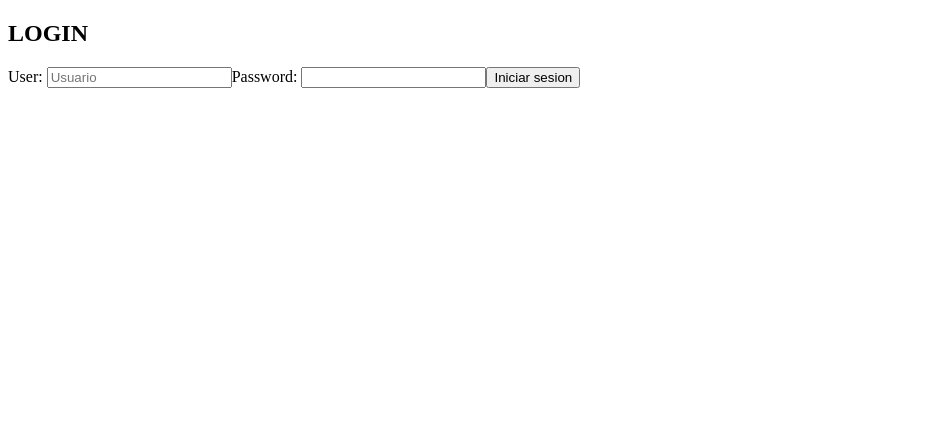
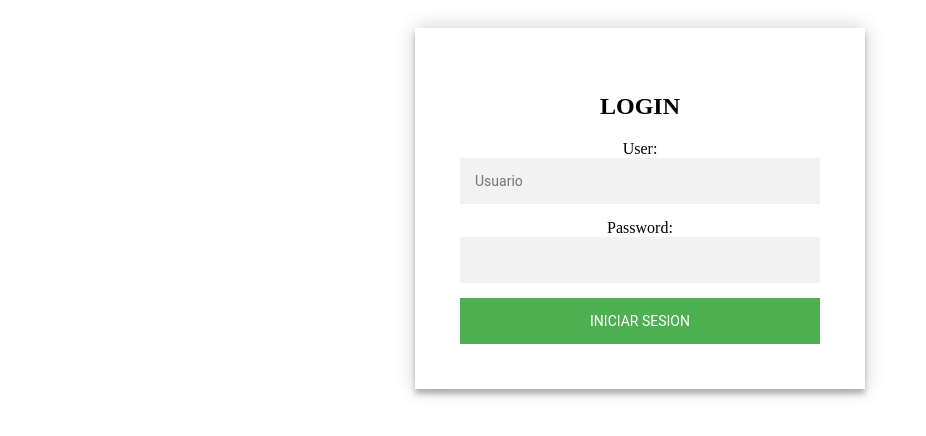
Before and after one commit to betaproyect/projectoAngularV2, an Angular app: page / in a window 1280 px wide. Shown: the top 436 px of the page, without its empty margins (0-926 px from the left). Built offline with nearby package versions, Linux system fonts and the light colour scheme.

Commit message:
20220307 V3

```diff
--- a/src/app/app.component.css
+++ b/src/app/app.component.css
@@ -0,0 +1,39 @@
+.form {
+  position: relative;
+  top: 20px;
+  z-index: 1;
+  background: #FFFFFF;
+  max-width: 360px;
+  margin: 0 auto 100px;
+  padding: 45px;
+  text-align: center;
+  box-shadow: 0 0 20px 0 rgba(0, 0, 0, 0.2), 0 5px 5px 0 rgba(0, 0, 0, 0.24);
+}
+.form input {
+  font-family: "Roboto", sans-serif;
+  outline: 0;
+  background: #f2f2f2;
+  width: 100%;
+  border: 0;
+  margin: 0 0 15px;
+  padding: 15px;
+  box-sizing: border-box;
+  font-size: 14px;
+}
+.form button {
+  font-family: "Roboto", sans-serif;
+  text-transform: uppercase;
+  outline: 0;
+  background: #4CAF50;
+  width: 100%;
+  border: 0;
+  padding: 15px;
+  color: #FFFFFF;
+  font-size: 14px;
+  -webkit-transition: all 0.3 ease;
+  transition: all 0.3 ease;
+  cursor: pointer;
+}
+.form button:hover,.form button:active,.form button:focus {
+  background: #43A047;
+}
--- a/src/app/app.component.html
+++ b/src/app/app.component.html
@@ -1,7 +1,6 @@
-<div id="formularios">
-  <div id="login" *ngIf="!us">
+<div class="form" *ngIf="!us">
   <h2>LOGIN</h2>
-    <form #f="ngForm" (ngSubmit)="submit(f)">
+  <form class="login-form" #f="ngForm" (ngSubmit)="submit(f)">
     <label>User: </label>
     <input type="text" name="usuario" ngModel required #first="ngModel" placeholder="Usuario">
 
@@ -14,5 +13,5 @@
 <app-alta-libro *ngIf="admin"></app-alta-libro><!-- ngIf == admin -->
 <app-baja-libro *ngIf="admin"></app-baja-libro><!-- ngIf == admin -->
 <app-modificar-libro *ngIf="admin"></app-modificar-libro><!-- ngIf == admin -->
-</div>
-<app-listado-libros *ngIf="us || admin"></app-listado-libros><!-- ngIf == true -->
+
+<app-listado-libros *ngIf="us || admin"></app-listado-libros><!-- ngIf == us -->
--- a/src/app/libreria/alta-libro/alta-libro.component.css
+++ b/src/app/libreria/alta-libro/alta-libro.component.css
@@ -0,0 +1,39 @@
+.form {
+  position: absolute;
+  top: 20px;
+  left: 100px;
+  z-index: 1;
+  background: #FFFFFF;
+  margin: 50px;
+  padding: 45px;
+  text-align: center;
+  box-shadow: 0 0 20px 0 rgba(0, 0, 0, 0.2), 0 5px 5px 0 rgba(0, 0, 0, 0.24);
+}
+.form input {
+  font-family: "Roboto", sans-serif;
+  outline: 0;
+  background: #f2f2f2;
+  width: 100%;
+  border: 0;
+  margin: 0 0 15px;
+  padding: 15px;
+  box-sizing: border-box;
+  font-size: 14px;
+}
+.form button {
+  font-family: "Roboto", sans-serif;
+  text-transform: uppercase;
+  outline: 0;
+  background: #4CAF50;
+  width: 100%;
+  border: 0;
+  padding: 15px;
+  color: #FFFFFF;
+  font-size: 14px;
+  -webkit-transition: all 0.3 ease;
+  transition: all 0.3 ease;
+  cursor: pointer;
+}
+.form button:hover,.form button:active,.form button:focus {
+  background: #43A047;
+}
--- a/src/app/libreria/alta-libro/alta-libro.component.html
+++ b/src/app/libreria/alta-libro/alta-libro.component.html
@@ -1,4 +1,5 @@
-<div id="insert">
+<div class="form">
+  <div class="login-form">
     <h2>Alta Libro</h2>
     <p>
       <span>ID: </span>
@@ -22,3 +23,4 @@
       <button (click)="this.nuevoLibro()">Guardar</button>
     </p>
   </div>
+</div>
--- a/src/app/libreria/baja-libro/baja-libro.component.css
+++ b/src/app/libreria/baja-libro/baja-libro.component.css
@@ -0,0 +1,39 @@
+.form {
+  position: absolute;
+  top: 20px;
+  left: 900px;
+  z-index: 2;
+  background: #FFFFFF;
+  margin: 50px;
+  padding: 45px;
+  text-align: center;
+  box-shadow: 0 0 20px 0 rgba(0, 0, 0, 0.2), 0 5px 5px 0 rgba(0, 0, 0, 0.24);
+}
+.form input {
+  font-family: "Roboto", sans-serif;
+  outline: 0;
+  background: #f2f2f2;
+  width: 100%;
+  border: 0;
+  margin: 0 0 15px;
+  padding: 15px;
+  box-sizing: border-box;
+  font-size: 14px;
+}
+.form button {
+  font-family: "Roboto", sans-serif;
+  text-transform: uppercase;
+  outline: 0;
+  background: #4CAF50;
+  width: 100%;
+  border: 0;
+  padding: 15px;
+  color: #FFFFFF;
+  font-size: 14px;
+  -webkit-transition: all 0.3 ease;
+  transition: all 0.3 ease;
+  cursor: pointer;
+}
+.form button:hover,.form button:active,.form button:focus {
+  background: #43A047;
+}
--- a/src/app/libreria/baja-libro/baja-libro.component.html
+++ b/src/app/libreria/baja-libro/baja-libro.component.html
@@ -1,4 +1,5 @@
-<div id="delete">
+<div class="form">
+  <div class="login-form">
     <h2>Eliminar Libro</h2>
     <p>
       <span>ID:</span>
@@ -10,3 +11,4 @@
       <button (click)="this.eliminarLibro()">Eliminar</button>
     </p>
   </div>
+</div>
--- a/src/app/libreria/listado-libros/listado-libros.component.css
+++ b/src/app/libreria/listado-libros/listado-libros.component.css
@@ -1,5 +1,9 @@
 article {
+  position: absolute;
   background-color: azure;
+  top: 600px;
+  width: 90%;
+  margin: 0 90px;
 }
 
 section {
--- a/src/app/libreria/listado-libros/listado-libros.component.html
+++ b/src/app/libreria/listado-libros/listado-libros.component.html
@@ -1,4 +1,3 @@
-<h3>Listado de Libros</h3>
 <div *ngIf="! libros.length">
   NO hay Libros en la Libreria
 </div>
--- a/src/app/libreria/modificar-libro/modificar-libro.component.css
+++ b/src/app/libreria/modificar-libro/modificar-libro.component.css
@@ -0,0 +1,39 @@
+.form {
+  position: absolute;
+  top: 20px;
+  left: 500px;
+  z-index: 2;
+  background: #FFFFFF;
+  margin: 50px;
+  padding: 45px;
+  text-align: center;
+  box-shadow: 0 0 20px 0 rgba(0, 0, 0, 0.2), 0 5px 5px 0 rgba(0, 0, 0, 0.24);
+}
+.form input {
+  font-family: "Roboto", sans-serif;
+  outline: 0;
+  background: #f2f2f2;
+  width: 100%;
+  border: 0;
+  margin: 0 0 15px;
+  padding: 15px;
+  box-sizing: border-box;
+  font-size: 14px;
+}
+.form button {
+  font-family: "Roboto", sans-serif;
+  text-transform: uppercase;
+  outline: 0;
+  background: #4CAF50;
+  width: 100%;
+  border: 0;
+  padding: 15px;
+  color: #FFFFFF;
+  font-size: 14px;
+  -webkit-transition: all 0.3 ease;
+  transition: all 0.3 ease;
+  cursor: pointer;
+}
+.form button:hover,.form button:active,.form button:focus {
+  background: #43A047;
+}
--- a/src/app/libreria/modificar-libro/modificar-libro.component.html
+++ b/src/app/libreria/modificar-libro/modificar-libro.component.html
@@ -1,4 +1,5 @@
-<div id="modify">
+<div class="form">
+  <div class="login-form">
   <h2>Modificar Libro</h2>
   <p>
     <span>ID:</span>
@@ -23,3 +24,4 @@
     <button (click)="this.modificarLibro()">Modificar</button>
   </p>
 </div>
+</div>
```
Lines whose indentation alone changed are shown as unchanged.
